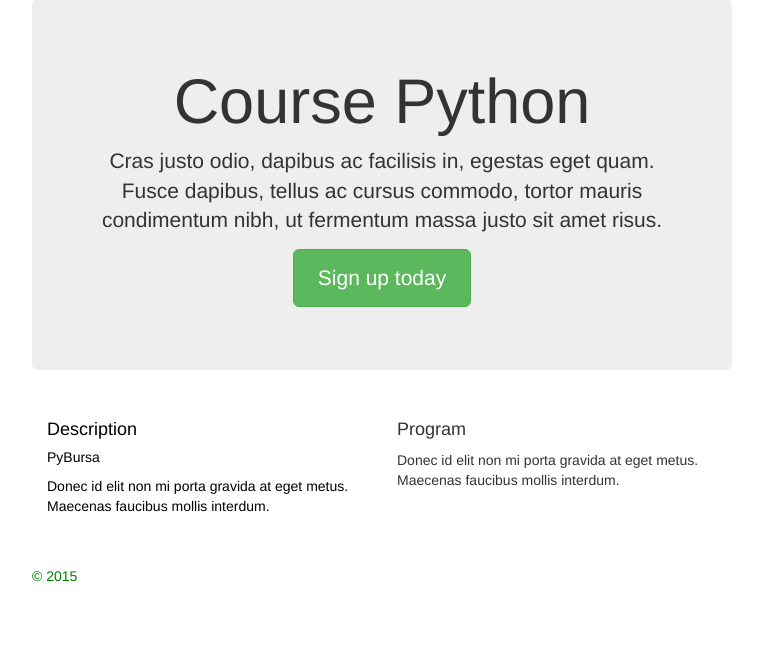
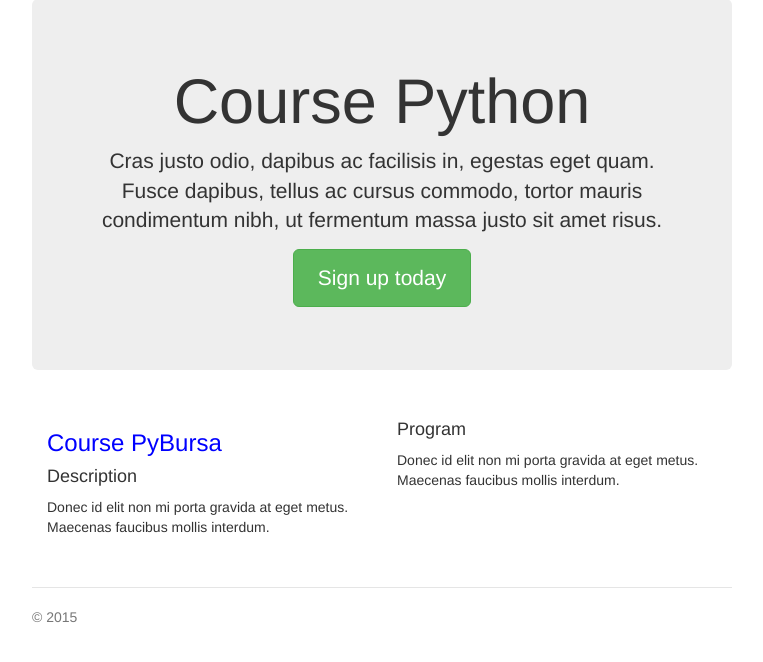
Before and after one commit to vovadoma/ooniversity_django_courses_03, a Python web app: template templates/index.html in a window 1280 px wide. Shown: the part 112-774 px from the top of the page, without its empty margins (258-1021 px from the left). Run offline with Jinja, Linux system fonts and the light colour scheme; the template is opened without the code that fills it, so the values that code supplies are empty; some libraries are stand-ins or nearby versions.

Commit message:
bursa - fix

```diff
--- a/static/css/style.css
+++ b/static/css/style.css
@@ -77,27 +77,9 @@ body {
     border-bottom: 0;
   }
 
-  .course-description {
-    color: black;
-  }
-
-  .course-description-header {
-      color: black;
-  }
-
   .course-name {
-      color: black;
-  }
-
-  .course-program {
-  }
-
-  .course-footer {
-    color: green;
-  }
-
-  .contact-footer {
       color: blue;
   }
 
+
 }
--- a/templates/contact.html
+++ b/templates/contact.html
@@ -44,7 +44,7 @@
         </div>
       </div>
 
-      <footer class="contact-footer">
+      <footer class="footer">
         <p>&copy; 2015</p>
       </footer>
 
--- a/templates/index.html
+++ b/templates/index.html
@@ -32,19 +32,19 @@
       </div>
 
       <div class="row marketing">
-        <div class="col-lg-6 course-description">
-          <h4 class="course-description-header">Description</h4>
-          <h5 class="course-name">PyBursa</h5>
+        <div class="col-lg-6">
+          <h3 class="course-name">Course PyBursa</h3>
+          <h4>Description</h4>
           <p> Donec id elit non mi porta gravida at eget metus. Maecenas faucibus mollis interdum.</p>
         </div>
 
-        <div class="col-lg-6 course-program">
+        <div class="col-lg-6">
           <h4>Program</h4>
           <p>Donec id elit non mi porta gravida at eget metus. Maecenas faucibus mollis interdum.</p>
         </div>
       </div>
 
-      <footer class="course-footer">
+      <footer class="footer">
         <p>&copy; 2015</p>
       </footer>
 
```
